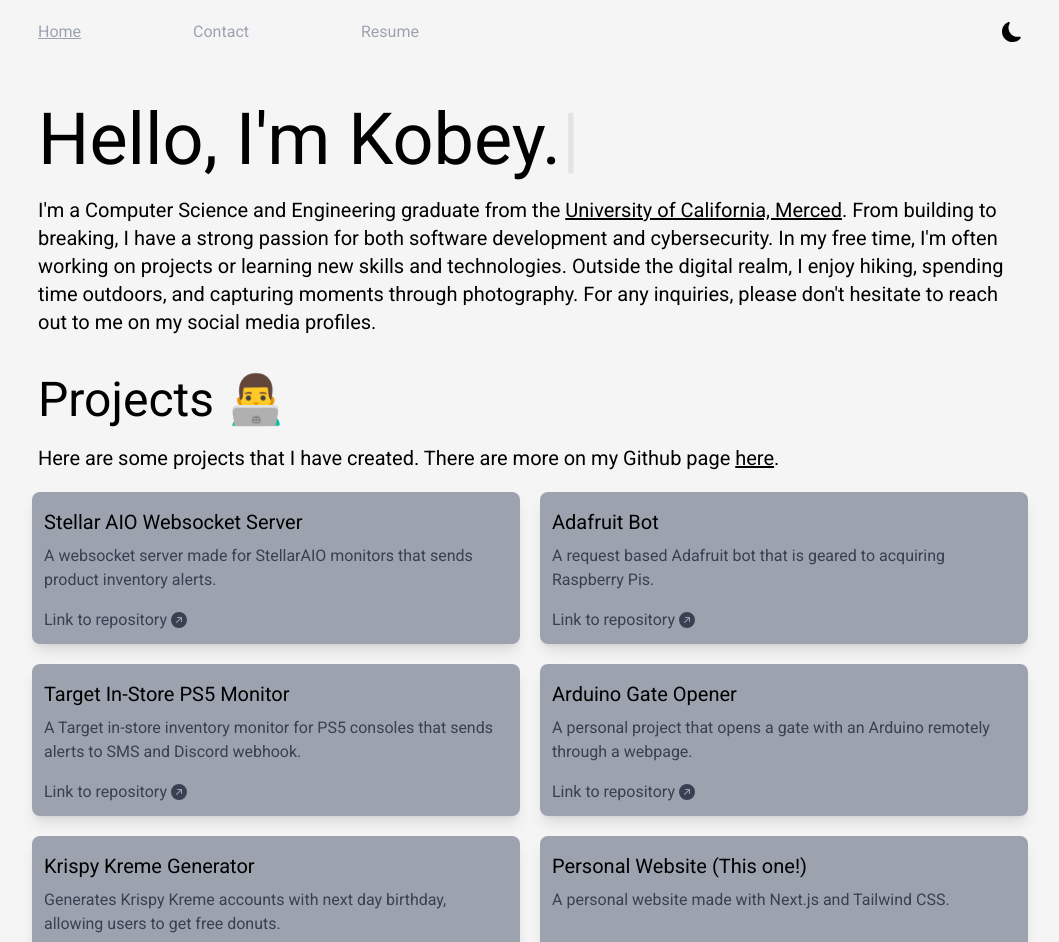
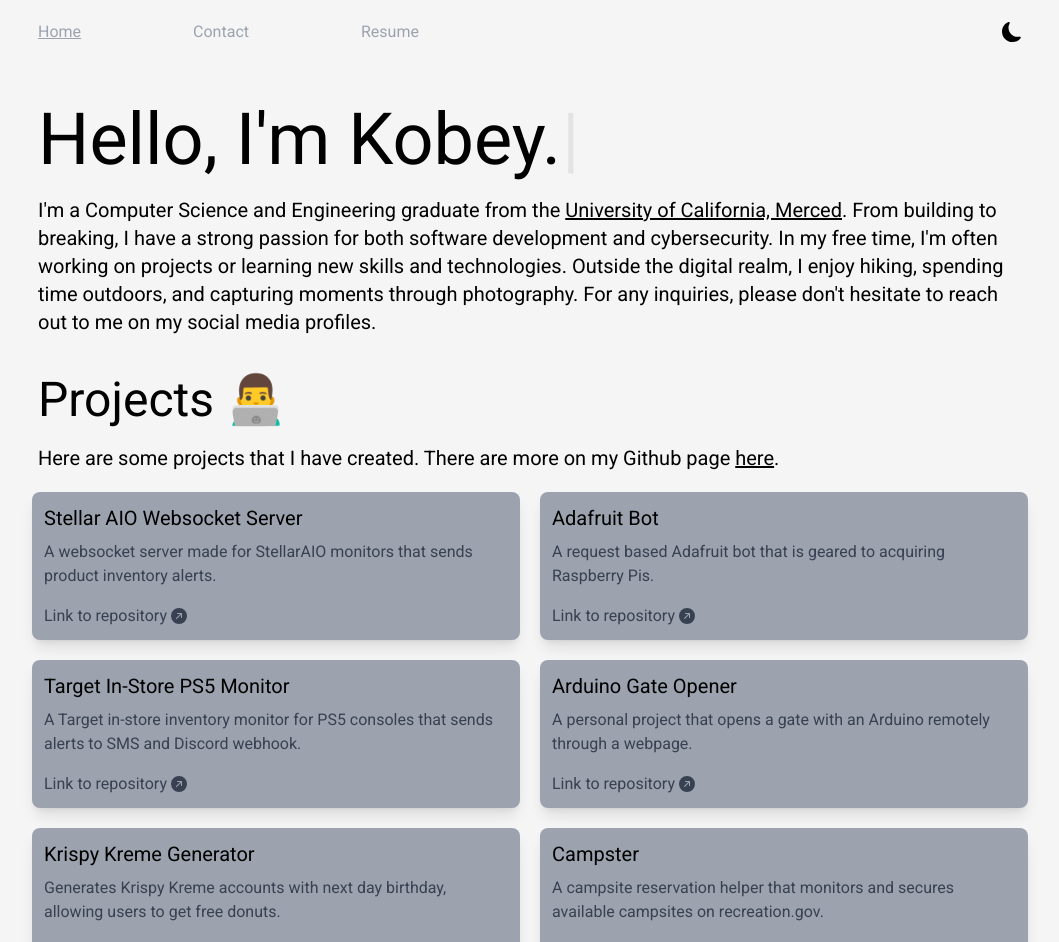
Before and after one commit to kpabellan/personal-website, a Next.js app: page / in a window 1280 px wide. Shown: the top 942 px of the page, without its empty margins (110-1169 px from the left). Built offline with nearby package versions, Linux system fonts and the light colour scheme; no server answers.

Commit message:
Added project stars and forks

```diff
--- a/components/Photos.js
+++ b/components/Photos.js
@@ -55,9 +55,8 @@ export const Photos = () => {
               alt={`Image ${index + 1}`}
               fill
               priority
-              className={`absolute rounded-xl object-cover transition-opacity duration-1000 ease-in-out ${
-                slide === index ? "opacity-100" : "opacity-0"
-              }`}
+              className={`absolute rounded-xl object-cover transition-opacity duration-1000 ease-in-out ${slide === index ? "opacity-100" : "opacity-0"}`}
+              style={{ objectFit: "cover" }}
             />
           ))}
         </div>
--- a/components/Projects.js
+++ b/components/Projects.js
@@ -1,4 +1,6 @@
+import { useEffect, useState } from 'react';
 import { BsArrowUpRightCircleFill } from 'react-icons/bs';
+import { TbStar, TbGitFork } from "react-icons/tb";
 
 const projects = [
   {
@@ -27,13 +29,44 @@ const projects = [
     repository: 'https://github.com/kpabellan/krispy-kreme-generator'
   },
   {
-    title: 'Personal Website (This one!)',
-    description: 'A personal website made with Next.js and Tailwind CSS.',
-    repository: 'https://github.com/kpabellan/personal-website'
+    title: 'Campster',
+    description: 'A campsite reservation helper that monitors and secures available campsites on recreation.gov.',
+    repository: 'https://github.com/kpabellan/campster'
   },
 ];
 
+const fetchRepoData = async (repoUrl) => {
+  try {
+    const apiUrl = repoUrl.replace('https://github.com/', 'https://api.github.com/repos/');
+    const response = await fetch(apiUrl);
+    if (!response.ok) throw new Error('GitHub API request failed');
+    return await response.json();
+  } catch (error) {
+    console.error('Error fetching repository data:', error);
+    return null;
+  }
+};
+
 export const Projects = () => {
+  const [repoStats, setRepoStats] = useState({});
+
+  useEffect(() => {
+    const fetchAllRepoStats = async () => {
+      const stats = {};
+      for (const project of projects) {
+        const repoData = await fetchRepoData(project.repository);
+        if (repoData) {
+          stats[project.repository] = {
+            stars: repoData.stargazers_count,
+            forks: repoData.forks_count,
+          };
+        }
+      }
+      setRepoStats(stats);
+    };
+    fetchAllRepoStats();
+  }, []);
+
   return (
     <div className='pb-10'>
       <div className='pb-5'>
@@ -43,19 +76,33 @@ export const Projects = () => {
         <p className='mx-auto text-left text-xl'>Here are some projects that I have created. There are more on my Github page <a href='https://github.com/kpabellan' className='underline hover:no-underline hover:text-gray-400' target='_blank' rel='noopener noreferrer'>here</a>.</p>
       </div>
       <div className='flex flex-wrap -mx-4'>
-        {projects.map((project) => (
-          <div
-            key={project.title}
-            className='w-full px-4 lg:w-1/2 lg:px-2.5 pb-5'
-          >
+        {projects.map((project) => {
+          const repoInfo = repoStats[project.repository] || { stars: '...', forks: '...' };
+          return (
+            <div key={project.title} className='w-full px-4 lg:w-1/2 lg:px-2.5 pb-5'>
               <div className='rounded-lg overflow-hidden bg-gray-400 shadow-lg transition-transform duration-300 transform hover:scale-105 flex flex-col h-full'>
-              <div className='px-3 py-4 flex-1'>
+                <div className='px-3 pt-3 flex-1'>
                   <div className='text-xl mb-2'>{project.title}</div>
-                <p className='text-gray-700 text-base flex-1'>
-                  {project.description}
-                </p>
+                  <p className='text-gray-700 text-base flex-1'>{project.description}</p>
                 </div>
+
                 <div className='px-3 pb-3'>
+                  <div className="text-sm text-gray-800 py-2 flex items-center">
+                    {repoInfo.stars > 0 && (
+                      <>
+                        <TbStar className="mr-1" />
+                        {repoInfo.stars}
+                      </>
+                    )}
+
+                    {repoInfo.forks > 0 && (
+                      <>
+                        <TbGitFork className="ml-3 mr-1" />
+                        {repoInfo.forks}
+                      </>
+                    )}
+                  </div>
+
                   <a href={project.repository} target='_blank' rel='noopener noreferrer' className='text-gray-700 hover:text-gray-500 flex items-center'>
                     <span>Link to repository</span>
                     <BsArrowUpRightCircleFill className='inline-block ml-1' />
@@ -63,7 +110,8 @@ export const Projects = () => {
                 </div>
               </div>
             </div>
-        ))}
+          );
+        })}
       </div>
     </div>
   );
--- a/package.json
+++ b/package.json
@@ -17,7 +17,7 @@
     "postmark": "^4.0.2",
     "react": "^18.2.0",
     "react-dom": "^18.2.0",
-    "react-icons": "^4.7.1",
+    "react-icons": "^4.12.0",
     "react-toastify": "^9.1.1",
     "typewriter-effect": "^2.19.0"
   },
```
Also changed, not shown: 1 other file (tests, documents, lock files or other folders). Lines whose indentation alone changed are shown as unchanged.
